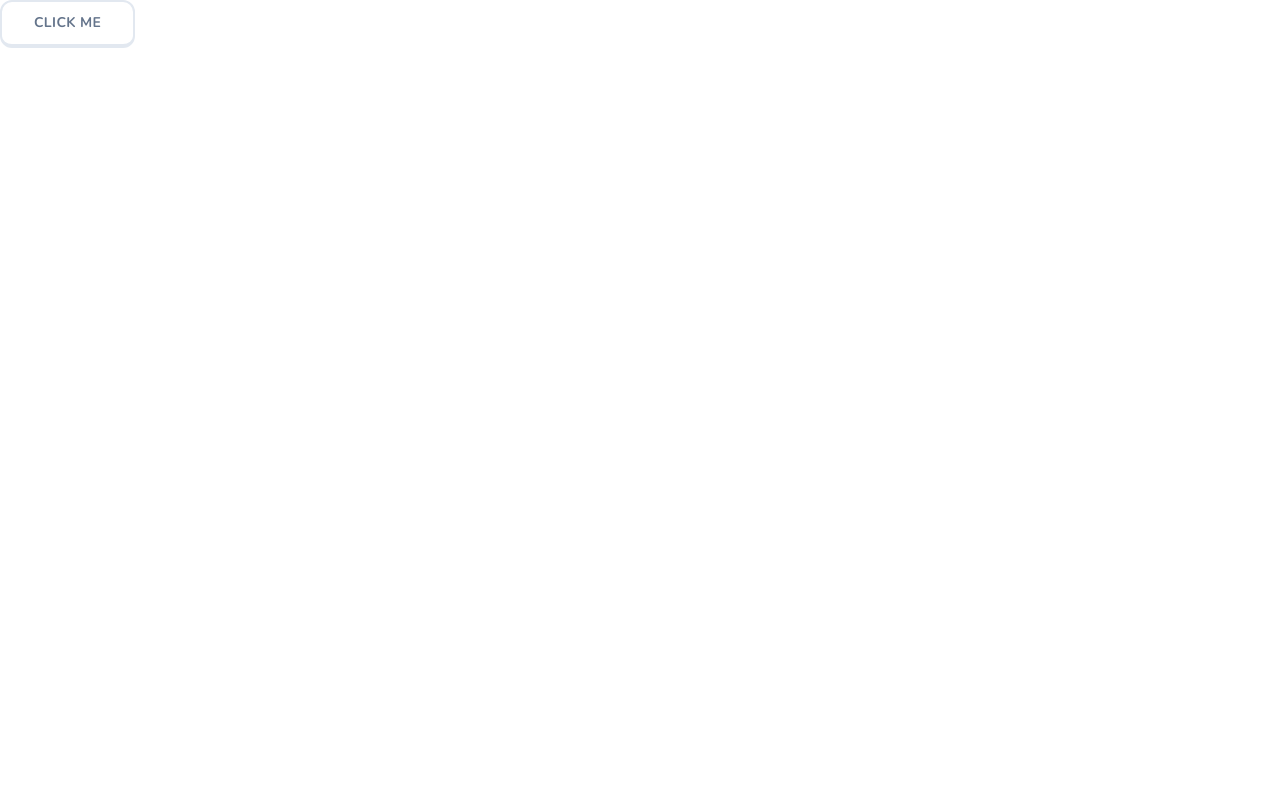
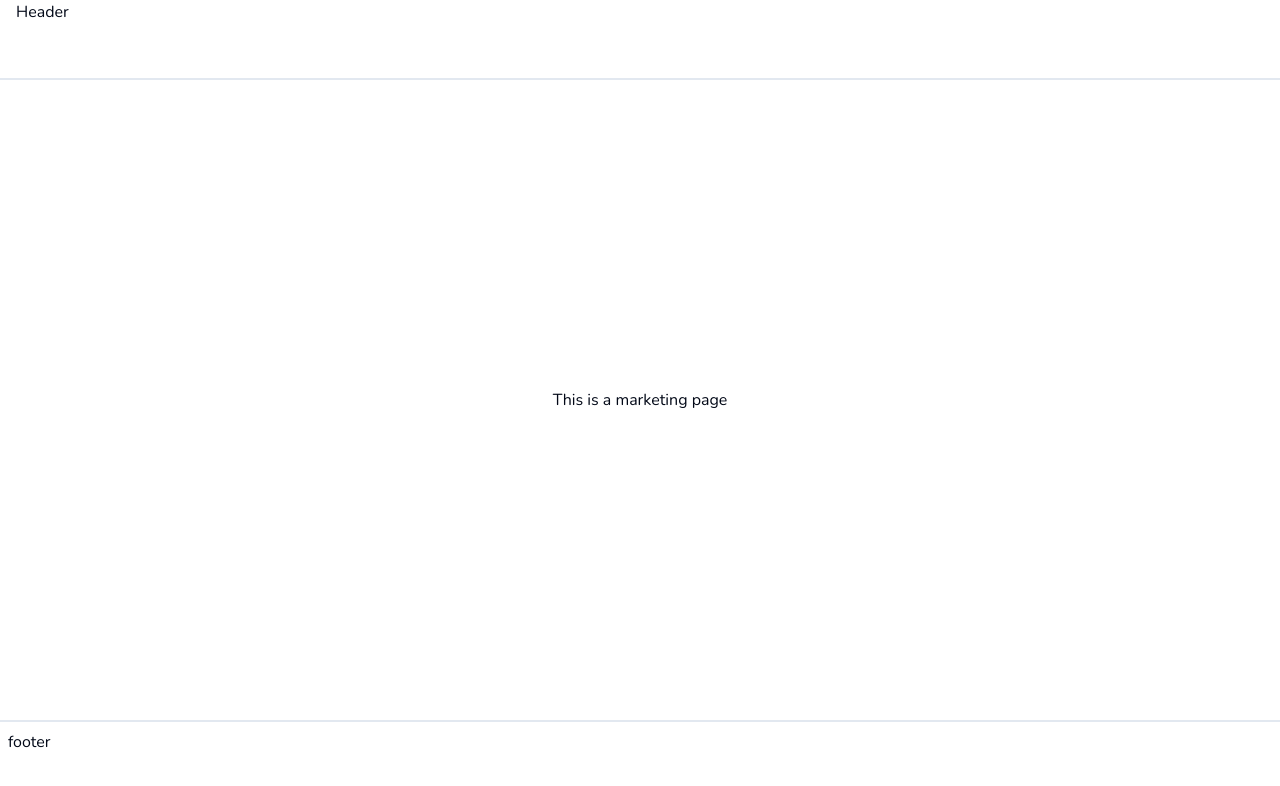
Before and after one commit to AbhishekKhangare24/duolingo-clone, a Next.js app: page / in a window 1280 px wide. Shown: the top 786 px of the page. Built offline with nearby package versions, Linux system fonts and the light colour scheme.

Commit message:
Add header and footer skeleton

```diff
--- /dev/null
+++ b/app/(marketing)/footer.tsx
@@ -0,0 +1,7 @@
+export const Footer = () => {
+  return (
+    <footer className="hidden lg:block h-20 w-full border-t-2 border-slate-200 p-2">
+      footer
+    </footer>
+  );
+};
--- /dev/null
+++ b/app/(marketing)/header.tsx
@@ -0,0 +1,7 @@
+export const Header = () => {
+  return (
+    <header className="h-20 w-full border-b-2 border-slate-200 px-4">
+      Header
+    </header>
+  );
+};
--- /dev/null
+++ b/app/(marketing)/layout.tsx
@@ -0,0 +1,21 @@
+import React from "react";
+import { Header } from "./header";
+import { Footer } from "./footer";
+
+type Props = {
+  children: React.ReactNode;
+};
+
+const MarketingLayout = ({ children }: Props) => {
+  return (
+    <div className="min-h-screen flex flex-col">
+      <Header />
+      <main className="flex-1 flex flex-col items-center justify-center">
+        {children}
+      </main>
+      <Footer />
+    </div>
+  );
+};
+
+export default MarketingLayout;
--- /dev/null
+++ b/app/(marketing)/page.tsx
@@ -0,0 +1,3 @@
+export default function Home() {
+  return <div>This is a marketing page</div>;
+}
--- a/app/page.tsx
+++ /dev/null
@@ -1,9 +0,0 @@
-import { Button } from "@/components/ui/button";
-
-export default function Home() {
-  return (
-    <div>
-      <Button size="lg">Click me</Button>
-    </div>
-  );
-}
```
